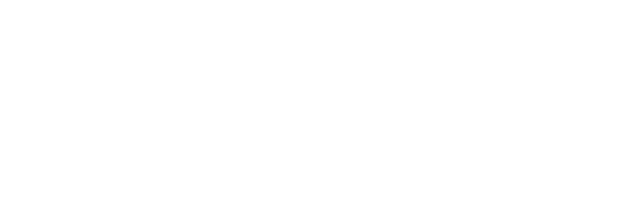
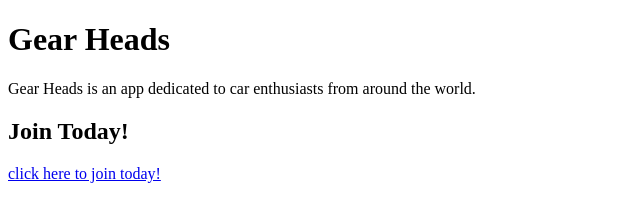
Before and after one commit to mrodriguez4549/VFW-Project-1, a plain HTML site: page index.html in a window 1280 px wide. Shown: the whole page, without its empty margins (0-640 px from the left). Drawn offline with Linux system fonts and the light colour scheme.

Commit message:
adding all body html tags and content (title, description, call to action, and link)

```diff
--- a/index.html
+++ b/index.html
@@ -17,6 +17,14 @@
 
 <!-- head ends here -->
 </head>
+<!-- body starts -->
 <body>
+	<!-- content -->
+<h1>Gear Heads</h1>
+<p>Gear Heads is an app dedicated to car enthusiasts from around the world.
+</p>
+<h2>Join Today!</h2>
+<a href="additem.html">click here to join today!</a>
 </body>
+<!-- body ends -->
 </html>
```
